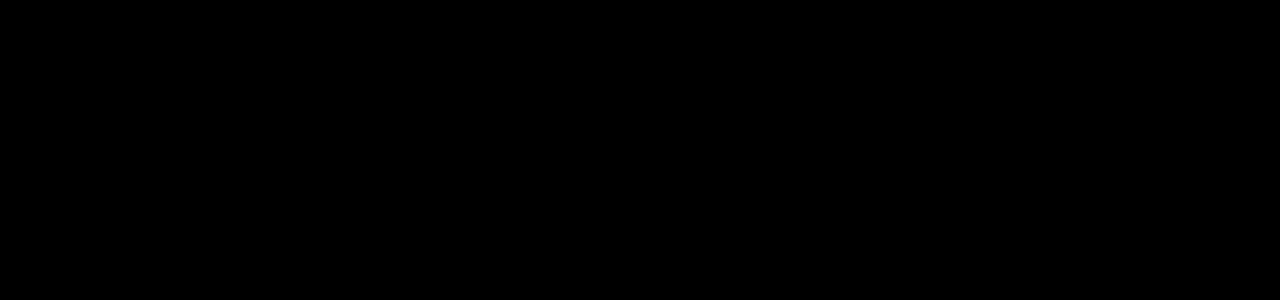
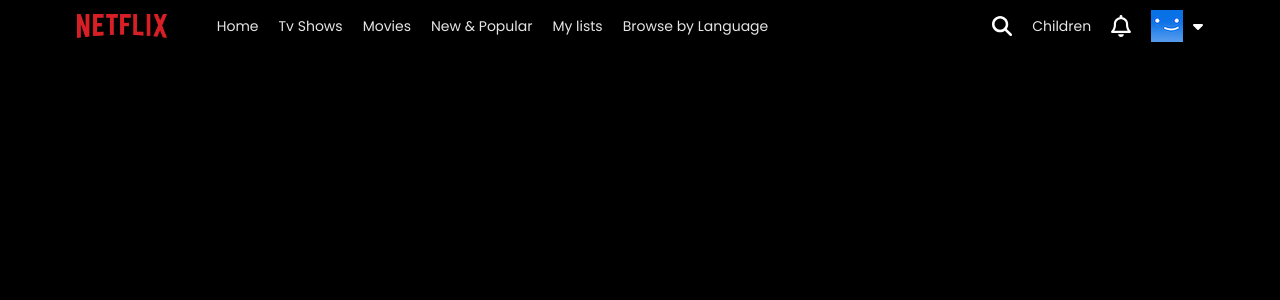
Before and after one commit to Shibin256/Neflix-Clone, a React (Vite) app in the folder Netflix/: page / in a window 1280 px wide. Shown: the top 300 px of the page. Built offline with nearby package versions, Linux system fonts and the light colour scheme.

Commit message:
Navbar Created

```diff
--- a/Netflix/src/App.jsx
+++ b/Netflix/src/App.jsx
@@ -1,9 +1,10 @@
 import React from 'react'
+import Home from './pages/Home/Home'
 
 function App() {
   return (
     <div>
-
+      <Home />
     </div>
   )
 }
--- a/Netflix/src/components/Navbar/Navbar.css
+++ b/Netflix/src/components/Navbar/Navbar.css
@@ -0,0 +1,70 @@
+.Navbar{
+    width: 100%;
+    padding: 10px 6%;
+    display: flex;
+    justify-content: space-between;
+    position: fixed;
+    font-size: 14px;
+    color: #e5e5e5;
+    background-image: linear-gradient(180deg, rgba(0,0,0,0.7) 10%,
+    transparant);
+    z-index: 1;
+}
+
+.Navbar-left{
+    display: flex;
+    align-items: center;
+    gap: 50px;
+}
+.Navbar-left img{
+    width: 90px;
+}
+.Navbar-left ul{
+    display: flex;
+    list-style: none;
+    gap: 20px;
+    cursor: pointer;
+}
+
+.Navbar-right{
+    display: flex;
+    align-items: center;
+    gap: 20px;
+}
+
+.Navbar-right .icons{
+    width: 20px;
+    cursor: pointer;
+}
+
+.Navbar-right .Profile{
+    border-radius: 4px;
+    width: 35px;
+}
+
+.Navbar-Profile{
+    display: flex;
+    align-items: center;
+    gap: 10px;
+    cursor: pointer;
+    position: relative;
+}
+.Navbar .dropdown{
+    position: absolute;
+    top: 100%;
+    right: 0;
+    width: max-content;
+    background: #191919;
+    padding: 18px 22px;
+    border-radius: 2px;
+    text-decoration: underline;
+    z-index: 1;
+    display: none;
+}
+.Navbar .dropdown p{
+    font-size: 13px;
+    cursor: pointer;
+}
+.Navbar-Profile:hover .dropdown{
+    display: block;
+}
--- a/Netflix/src/components/Navbar/Navbar.jsx
+++ b/Netflix/src/components/Navbar/Navbar.jsx
@@ -1,10 +1,38 @@
 import React from 'react'
 import './Navbar.css'
+import logo from '../../assets/logo.png'
+import searchIcon from '../../assets/search_icon.svg'
+import bellIcon from '../../assets/bell_icon.svg'
+import profileIcon from '../../assets/profile_img.png'
+import caretIcon from '../../assets/caret_icon.svg'
 
 const Navbar = () => {
   return (
     <div className='Navbar'>
+      <div className='Navbar-left'>
+        <img src={logo} alt="" className='mainLogo'/>
+        <ul>
+              <li>Home</li>
+              <li>Tv Shows</li>
+              <li>Movies</li>
+              <li>New & Popular</li>
+              <li>My lists</li>
+              <li>Browse by Language</li>
 
+            </ul>
+      </div>
+      <div className='Navbar-right'>
+            <img src={searchIcon} alt="" className='icons'/>
+            <p>Children</p>
+            <img src={bellIcon} alt="" className='icons'/>
+            <div className='Navbar-Profile'>
+              <img src={profileIcon} alt="" className='profile'/>
+              <img src={caretIcon} alt=""/>
+              <div className='dropdown'>
+                  <p>Sign Out of Netflix</p>
+              </div>
+            </div>
+      </div>
     </div>
   )
 }
--- a/Netflix/src/index.css
+++ b/Netflix/src/index.css
@@ -1,3 +1,4 @@
+@import url('https://fonts.googleapis.com/css2?family=Poppins:ital,wght@0,100;0,200;0,300;0,400;0,500;0,600;0,700;0,800;0,900;1,100;1,200;1,300;1,400;1,500;1,600;1,700;1,800;1,900&display=swap');
 *{
   margin: 0;
   padding: 0;
@@ -6,4 +7,5 @@
 body{
   background-color: black;
   color: white;
+  font-family: 'poppins';
 }
--- a/Netflix/src/pages/Home/Home.jsx
+++ b/Netflix/src/pages/Home/Home.jsx
@@ -1,10 +1,11 @@
 import React from 'react'
 import './Home.css'
+import Navbar from '../../components/Navbar/Navbar'
 
 const Home = () => {
   return (
     <div className='Home'>
-
+      <Navbar />
     </div>
   )
 }
```
